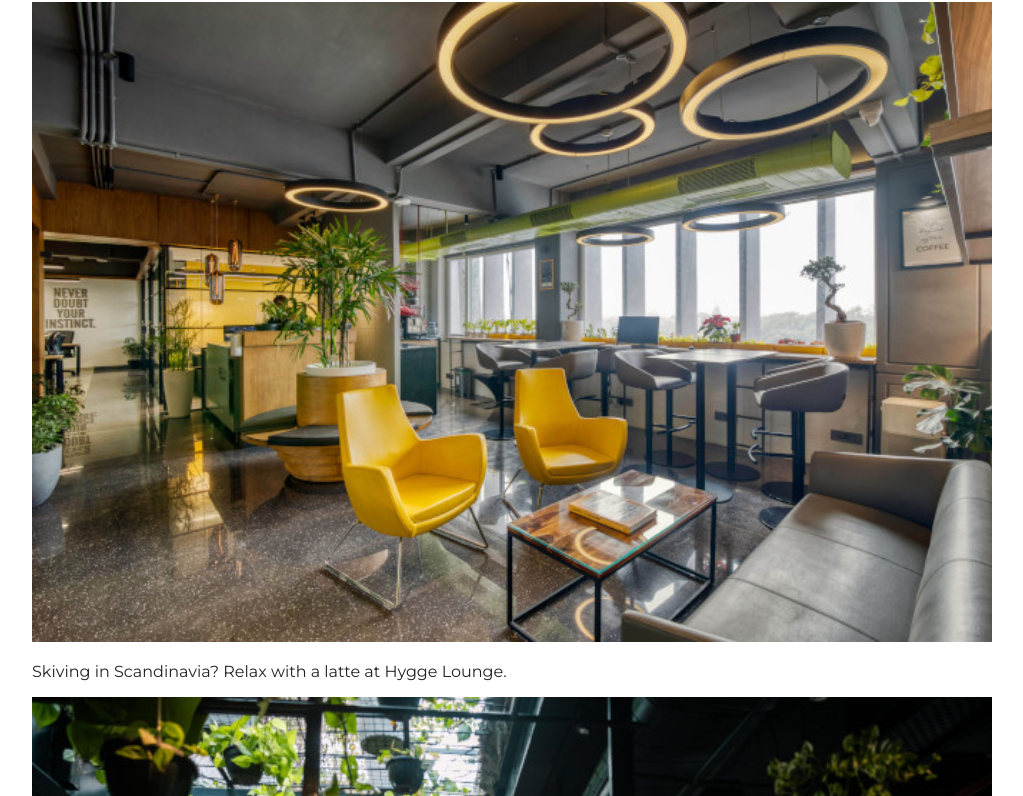
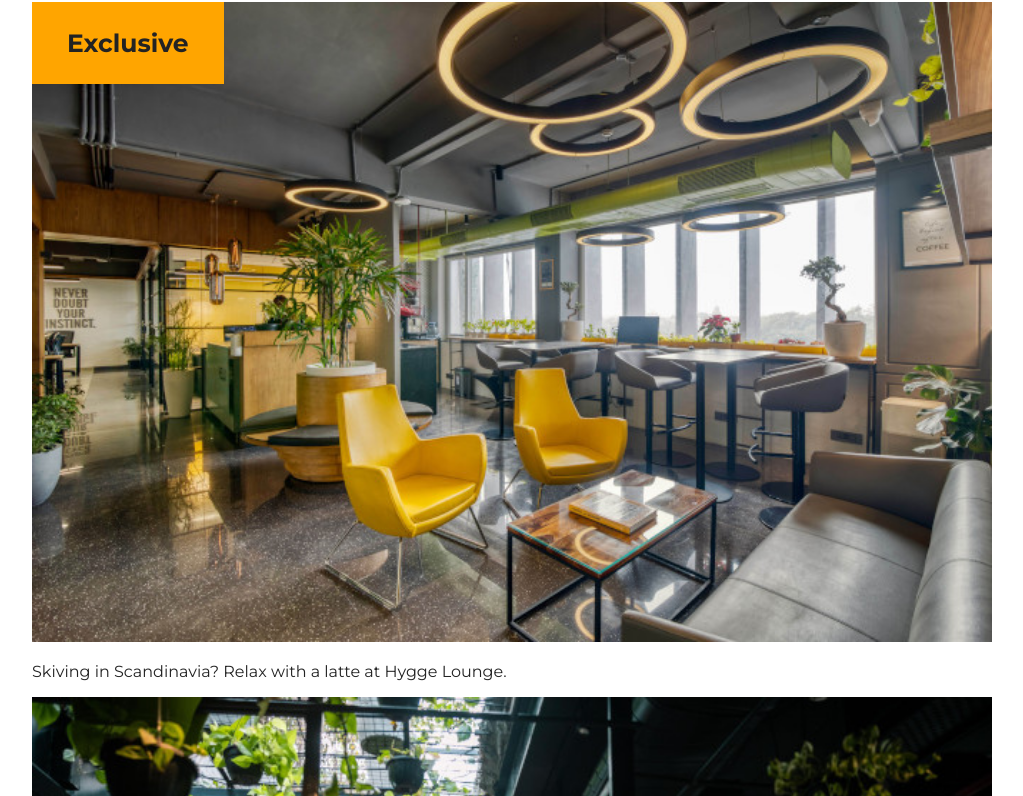
Before and after one commit to idowujames/Simple-Co-working-space-design, a plain HTML site: page index.html in a window 1280 px wide. Shown: the part 392-1188 px from the top of the page, without its empty margins (128-1151 px from the left). Drawn offline with Linux system fonts and the light colour scheme.

Commit message:
image element worked on

```diff
--- a/index.css
+++ b/index.css
@@ -45,6 +45,23 @@ h1{
     margin: 50px 145px 20px 25px;
     line-height: 1;
 }
+h2{
+    font-size: 25px;
+}
+
+.item{
+    position: relative;
+}
+
+.img-tag{
+    background-color: orange;
+    position: absolute;
+    top: 0;
+}
+
+.tag{
+    padding: 5px 35px;
+}
 
 .item-img{
     width: 100%;
--- a/index.html
+++ b/index.html
@@ -30,6 +30,9 @@
 
 				<section class="item">
 					<img src="images/hygge.jpg" class="item-img" alt="A smart coworking space">
+					<div class="img-tag">
+						<h2 class="tag">Exclusive</h2>
+					</div>
 					<div class="caption">
 						<p>Skiving in Scandinavia? Relax with a latte at Hygge Lounge.</p>
 					</div>
```
